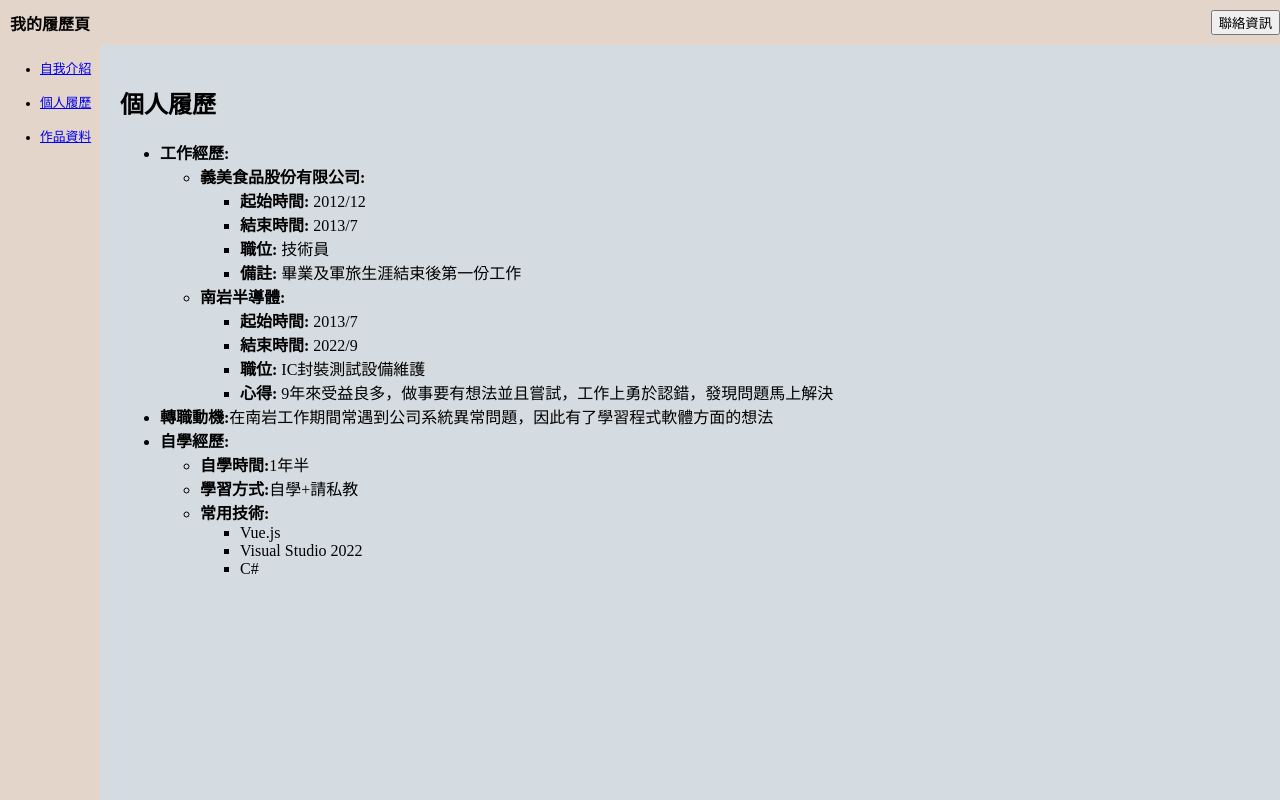
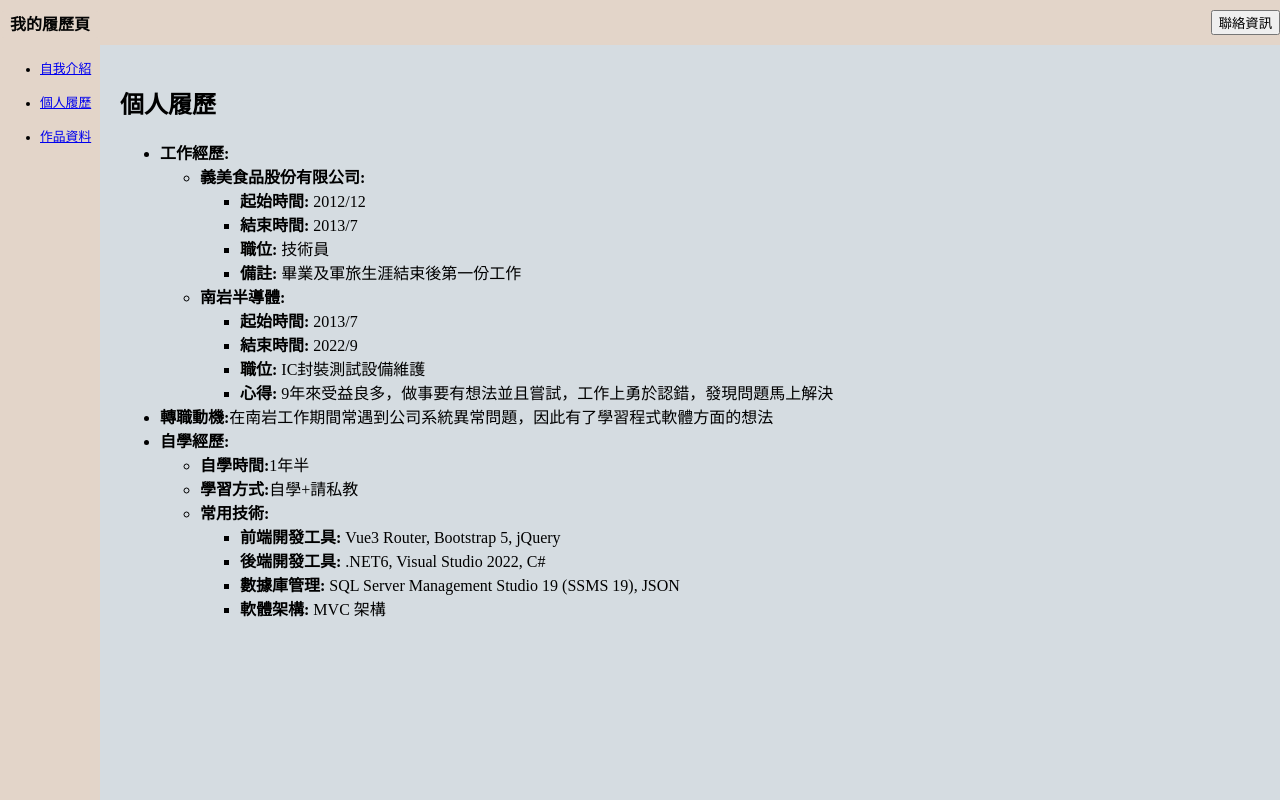
Before and after one commit to Yade2023/myopesNEW, a Vue app: page /CurriculumVitae in a window 1280 px wide. Shown: the top 800 px of the page. Built offline with nearby package versions, Linux system fonts and the light colour scheme.

Commit message:
技能簡介更新

```diff
--- /dev/null
+++ b/src/assets/json/Achievement.json
@@ -0,0 +1,6 @@
+{
+  "前端開發工具": "Vue3 Router, Bootstrap 5, jQuery",
+  "後端開發工具": ".NET6, Visual Studio 2022, C#",
+  "數據庫管理": "SQL Server Management Studio 19 (SSMS 19), JSON",
+  "軟體架構": "MVC 架構"
+}
--- a/src/assets/json/Curriculum.json
+++ b/src/assets/json/Curriculum.json
@@ -1,14 +1,15 @@
 {
   "工作經歷":
   {
-        "義美食品股份有限公司": {
+    "義美食品股份有限公司":
+    {
       "起始時間": "2012/12",
       "結束時間": "2013/7",
       "職位": "技術員",
       "備註": "畢業及軍旅生涯結束後第一份工作"
     },
-
-        "南岩半導體": {
+    "南岩半導體":
+    {
       "起始時間": "2013/7",
       "結束時間": "2022/9",
       "職位": "IC封裝測試設備維護",
@@ -16,13 +17,17 @@
     }
   },
     "轉職動機": "在南岩工作期間常遇到公司系統異常問題，因此有了學習程式軟體方面的想法",
-    "自學經歷": {
+
+  "自學經歷":
+  {
     "自學時間": "1年半",
     "學習方式": "自學+請私教",
-      "常用技術": [
-        "Vue.js",
-        "Visual Studio 2022",
-        "C#"
-      ]
+    "常用技術":
+    {
+      "前端開發工具": "Vue3 Router, Bootstrap 5, jQuery",
+      "後端開發工具": ".NET6, Visual Studio 2022, C#",
+      "數據庫管理": "SQL Server Management Studio 19 (SSMS 19), JSON",
+      "軟體架構": "MVC 架構"
     }
   }
+}
--- /dev/null
+++ b/src/components/Achievement.vue
@@ -0,0 +1,44 @@
+<!-- eslint-disable vue/multi-word-component-names -->
+<template>
+  <div>
+
+    <ul v-if="typeof featureData === 'object'">
+      <li v-for="(value, key) in featureData" :key="key">
+        <strong>{{ key }}:</strong>
+        <span v-if="typeof value !== 'object'">{{ value }}</span>
+        <ul v-else>
+          <li v-for="(subValue, subKey) in value" :key="subKey">
+            <strong>{{ subKey }}:</strong>
+            <span v-if="typeof subValue !== 'object'">{{ subValue }}</span>
+            <ul v-else>
+              <li v-for="(thirdValue, thirdKey) in subValue" :key="thirdKey">
+                <strong>{{ CheckThirdkey(thirdKey) }}</strong> {{ thirdValue }}
+              </li>
+            </ul>
+          </li>
+        </ul>
+      </li>
+    </ul>
+  </div>
+</template>
+
+
+<script setup>
+import { ref } from 'vue';
+import AchievementData from '../assets/json/Achievement.json';
+
+const featureData = ref(AchievementData);
+
+function CheckThirdkey(thirdKey){
+  if (thirdKey < 10)
+  {
+    thirdKey =" ";
+  }
+  else
+  {
+    thirdKey = thirdKey + ":";
+  }
+  return thirdKey
+}
+
+</script>
--- a/src/views/Achievement.vue
+++ b/src/views/Achievement.vue
@@ -1,19 +1,12 @@
 <!-- eslint-disable vue/multi-word-component-names -->
 <template>
   <div>
-    <h2>功能 3 </h2>
-    <p>{{ featureData }}</p>
+    <h2>技能簡介</h2>
+    <Achievement />
   </div>
-  <H1>
-          ...
-  </H1>
 </template>
 
 
 <script setup>
-import { ref } from 'vue';
-
-const featureData = ref('3始数据');
-
-// 可以在这里加载或处理该视图所需的数据
+import Achievement from '../components/Achievement.vue';
 </script>
```
Lines whose indentation alone changed are shown as unchanged.
